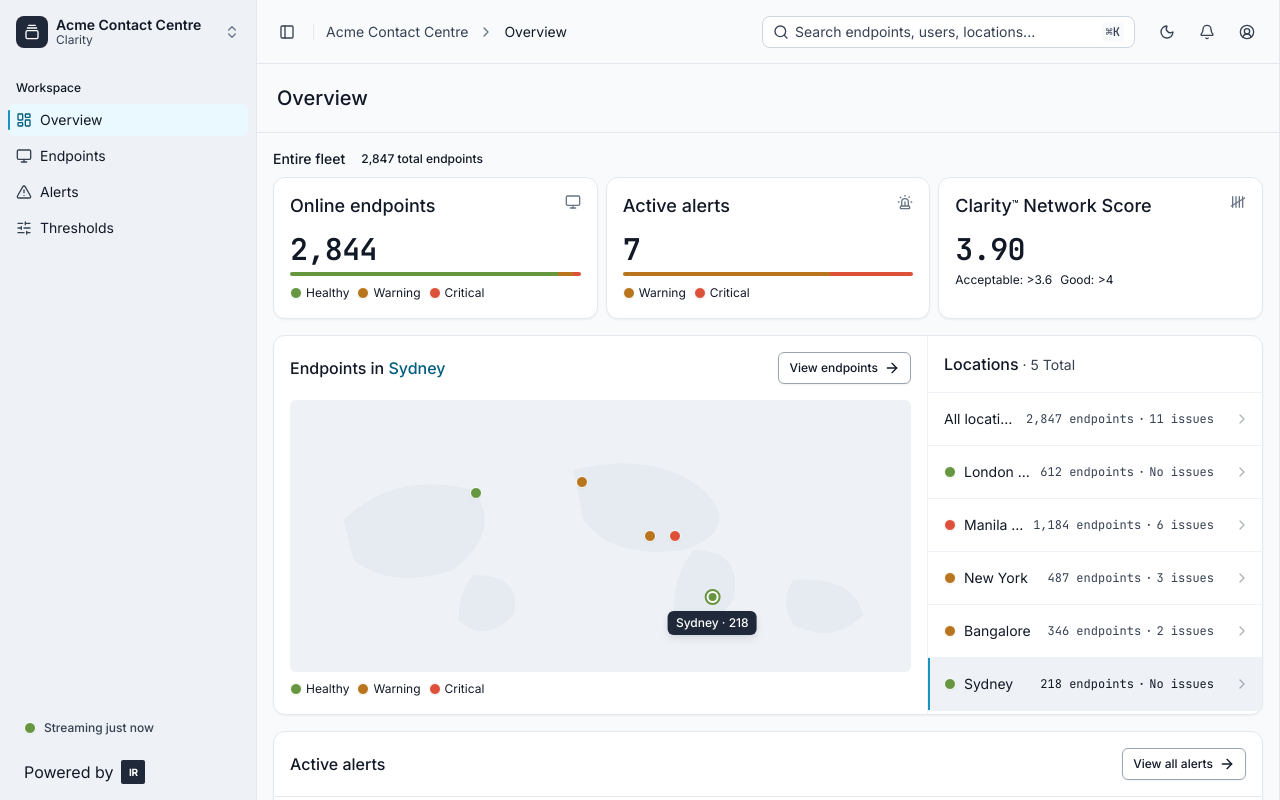
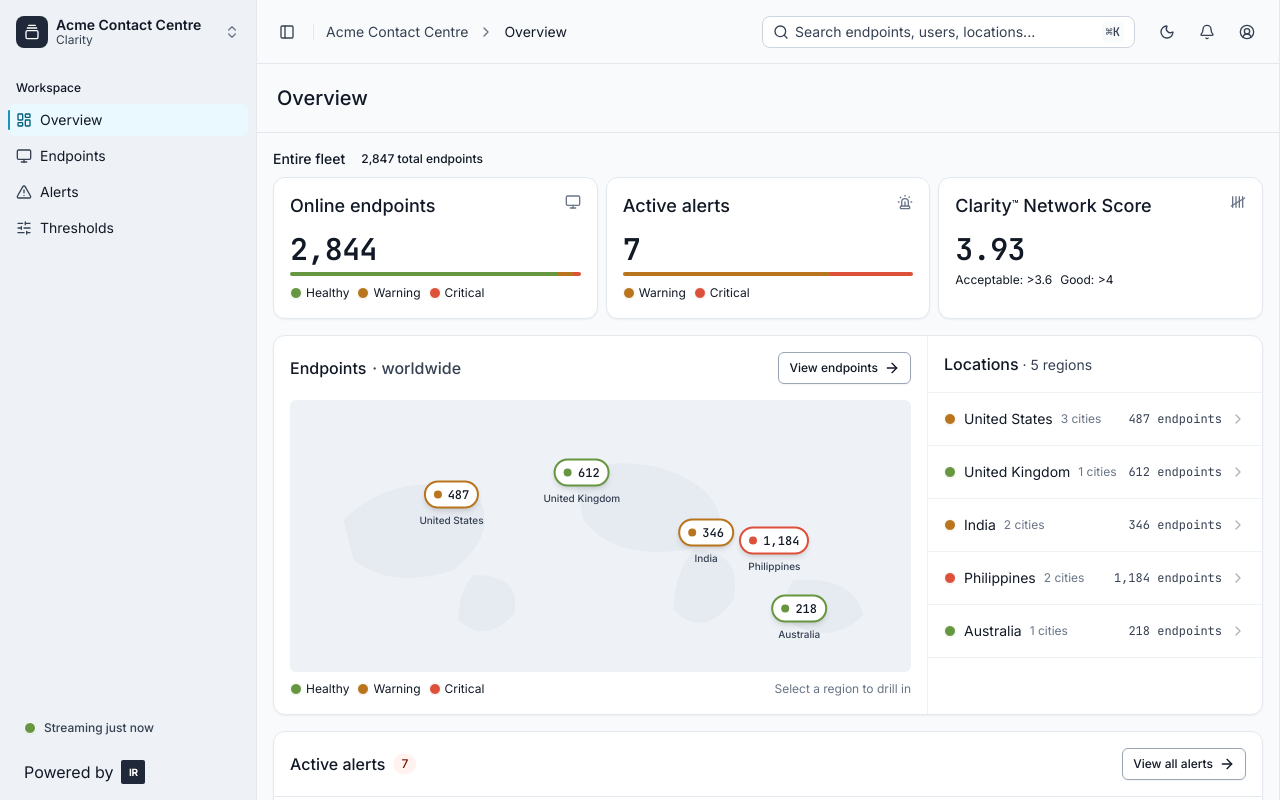
Before and after one commit to mynameiseeyern/Clarion-prototype, a React (Vite) app: page / in a window 1280 px wide. Built offline with nearby package versions, Linux system fonts and the light colour scheme.

Commit message:
Map clusters

```diff
--- a/src/components/dashboard/MapAndLocations.tsx
+++ b/src/components/dashboard/MapAndLocations.tsx
@@ -1,8 +1,12 @@
-import { ArrowRight, ChevronRight } from "lucide-react"
+import { useState } from "react"
+import { ArrowRight, ChevronRight, ArrowLeft } from "lucide-react"
 import { Card } from "@/components/ui/card"
 import { Button } from "@/components/ui/button"
 import { StatusDot, LegendItem } from "./primitives"
-import { locations, mapMarkers, locationById, type Status } from "@/data/dashboard"
+import {
+  locationById, citiesInCountry, countryById, countriesWithStats,
+  type Status, type LocationRow,
+} from "@/data/dashboard"
 
 const statusVar: Record<Status, string> = {
   healthy: "var(--status-healthy)",
@@ -10,27 +14,36 @@ const statusVar: Record<Status, string> = {
   critical: "var(--status-critical)",
 }
 
+/* ---------------- Map ---------------- */
 function MapPanel({
-  selectedId,
-  onSelect,
-  onViewEndpoints,
+  country, setCountry, selectedId, onSelect, onViewEndpoints,
 }: {
+  country: string | null
+  setCountry: (id: string | null) => void
   selectedId: string
   onSelect: (id: string) => void
   onViewEndpoints: (locId?: string) => void
 }) {
-  const selected = locationById(selectedId)
+  const cs = countriesWithStats()
+  const ctry = country ? countryById(country) : null
+  const cities = country ? citiesInCountry(country) : []
+
   return (
-    <div
-      className="flex w-full flex-col lg:w-[654px] lg:shrink-0"
-      style={{ borderRight: "1px solid var(--border-neutral-subtle)" }}
-    >
+    <div className="flex w-full flex-col lg:w-[654px] lg:shrink-0" style={{ borderRight: "1px solid var(--border-neutral-subtle)" }}>
       <div className="flex items-center justify-between p-4">
-        <h2 className="text-base font-medium" style={{ color: "var(--fg-neutral-emphasis)" }}>
-          Endpoints in{" "}
-          <span style={{ color: "var(--fg-link-default)" }}>{selected?.name ?? "—"}</span>
+        <h2 className="flex items-center gap-1.5 text-base font-medium" style={{ color: "var(--fg-neutral-emphasis)" }}>
+          {ctry ? (
+            <>
+              <button type="button" onClick={() => setCountry(null)} className="rounded p-0.5 transition-colors hover:bg-[var(--bg-neutral-subtle-hovered)]" style={{ color: "var(--fg-neutral-muted)" }} aria-label="Back to world">
+                <ArrowLeft className="size-4" />
+              </button>
+              Endpoints in <span style={{ color: "var(--fg-link-default)" }}>{ctry.name}</span>
+            </>
+          ) : (
+            <>Endpoints <span style={{ color: "var(--fg-neutral-muted)" }}>· worldwide</span></>
+          )}
         </h2>
-        <Button variant="outline" size="sm" className="gap-1.5" onClick={() => onViewEndpoints()}>
+        <Button variant="outline" size="sm" className="gap-1.5" onClick={() => onViewEndpoints(country ? undefined : "all")}>
           View endpoints
           <ArrowRight className="size-4" />
         </Button>
@@ -48,38 +61,37 @@ function MapPanel({
             </g>
           </svg>
 
-          {mapMarkers.map((m) => {
-            const loc = locationById(m.id)
+          {/* world view: country clusters */}
+          {!country && cs.map((c) => (
+            <button key={c.id} type="button" onClick={() => setCountry(c.id)} aria-label={c.name}
+              className="absolute flex -translate-x-1/2 -translate-y-1/2 flex-col items-center gap-1 focus:outline-none"
+              style={{ left: `${c.x}%`, top: `${c.y}%` }}>
+              <span className="flex items-center gap-1.5 rounded-full px-2 py-1 shadow-md transition-transform hover:scale-105"
+                style={{ background: "var(--bg-card)", border: `2px solid ${statusVar[c.status]}` }}>
+                <span className="size-2 rounded-full" style={{ background: statusVar[c.status] }} />
+                <span className="font-mono text-xs font-medium" style={{ color: "var(--fg-neutral-emphasis)" }}>{c.endpoints.toLocaleString()}</span>
+              </span>
+              <span className="rounded px-1 text-[10px] font-medium" style={{ color: "var(--fg-neutral-muted)" }}>{c.name}</span>
+            </button>
+          ))}
+
+          {/* country view: city markers */}
+          {country && cities.map((m) => {
             const isActive = m.id === selectedId
             return (
-              <button
-                key={m.id}
-                type="button"
-                onClick={() => onSelect(m.id)}
-                aria-label={loc?.name}
-                className="absolute -translate-x-1/2 -translate-y-1/2 focus:outline-none"
-                style={{ left: `${m.x}%`, top: `${m.y}%` }}
-              >
+              <button key={m.id} type="button" onClick={() => onSelect(m.id)} aria-label={m.name}
+                className="absolute -translate-x-1/2 -translate-y-1/2 focus:outline-none" style={{ left: `${m.x}%`, top: `${m.y}%` }}>
                 {isActive ? (
                   <span className="flex flex-col items-center gap-1.5">
-                    <span
-                      className="flex size-4 items-center justify-center rounded-full"
-                      style={{ border: `2px solid ${statusVar[m.status]}`, background: "var(--bg-card)" }}
-                    >
-                      <span className="size-2 rounded-full" style={{ background: statusVar[m.status] }} />
+                    <span className="flex size-4 items-center justify-center rounded-full" style={{ border: `2px solid ${statusVar[m.status ?? "healthy"]}`, background: "var(--bg-card)" }}>
+                      <span className="size-2 rounded-full" style={{ background: statusVar[m.status ?? "healthy"] }} />
                     </span>
-                    <span
-                      className="whitespace-nowrap rounded-md px-2 py-1 text-xs font-medium"
-                      style={{ background: "var(--bg-neutral-emphasis)", color: "var(--fg-on-neutral-emphasis)", boxShadow: "var(--shadow-md)" }}
-                    >
-                      {loc?.name} · {loc?.endpoints}
+                    <span className="whitespace-nowrap rounded-md px-2 py-1 text-xs font-medium" style={{ background: "var(--bg-neutral-emphasis)", color: "var(--fg-on-neutral-emphasis)", boxShadow: "var(--shadow-md)" }}>
+                      {m.name} · {m.endpoints}
                     </span>
                   </span>
                 ) : (
-                  <span
-                    className="block size-3 rounded-full transition-transform hover:scale-125"
-                    style={{ background: statusVar[m.status], border: "1px solid var(--bg-card)", boxShadow: "var(--shadow-xs)" }}
-                  />
+                  <span className="block size-3 rounded-full transition-transform hover:scale-125" style={{ background: statusVar[m.status ?? "healthy"], border: "1px solid var(--bg-card)", boxShadow: "var(--shadow-xs)" }} />
                 )}
               </button>
             )
@@ -90,84 +102,88 @@ function MapPanel({
           <LegendItem status="healthy" label="Healthy" />
           <LegendItem status="warning" label="Warning" />
           <LegendItem status="critical" label="Critical" />
+          {!country && <span className="ml-auto text-xs" style={{ color: "var(--fg-neutral-subtle)" }}>Select a region to drill in</span>}
         </div>
       </div>
     </div>
   )
 }
 
+/* ---------------- Locations / regions panel ---------------- */
 function LocationsPanel({
-  selectedId,
-  onSelect,
-  onViewEndpoints,
+  country, setCountry, selectedId, onSelect, onViewEndpoints, onAllLocations,
 }: {
+  country: string | null
+  setCountry: (id: string | null) => void
   selectedId: string
   onSelect: (id: string) => void
   onViewEndpoints: (locId?: string) => void
+  onAllLocations: () => void
 }) {
-  const totalEndpoints = locations.reduce((s, l) => s + l.endpoints, 0)
-  const totalIssues = locations.reduce((s, l) => s + l.issues, 0)
-
-  const rows = [
-    { id: "all", name: "All locations", status: undefined as Status | undefined, endpoints: totalEndpoints, issues: totalIssues },
-    ...locations,
-  ]
+  const cs = countriesWithStats()
+  const cities = country ? citiesInCountry(country) : []
+  const ctry = country ? countryById(country) : null
 
   return (
     <div className="flex min-w-px flex-1 flex-col">
+      {/* header */}
+      {ctry ? (
+        <button type="button" onClick={onAllLocations}
+          className="flex items-center gap-2 p-4 text-left transition-colors hover:bg-[var(--bg-neutral-subtle-hovered)]"
+          style={{ borderBottom: "1px solid var(--border-neutral-subtle)" }}>
+          <ArrowLeft className="size-4" style={{ color: "var(--fg-neutral-muted)" }} />
+          <span className="text-sm font-medium" style={{ color: "var(--fg-neutral-emphasis)" }}>All locations</span>
+          <span className="text-sm" style={{ color: "var(--fg-neutral-muted)" }}>· {ctry.name} · {cities.length} cities</span>
+        </button>
+      ) : (
         <div className="flex items-baseline gap-1 p-4" style={{ borderBottom: "1px solid var(--border-neutral-subtle)" }}>
           <span className="text-base font-medium" style={{ color: "var(--fg-neutral-emphasis)" }}>Locations</span>
-        <span className="text-sm" style={{ color: "var(--fg-neutral-muted)" }}>· {locations.length} Total</span>
+          <span className="text-sm" style={{ color: "var(--fg-neutral-muted)" }}>· {cs.length} regions</span>
         </div>
-      <div className="flex flex-col">
-        {rows.map((loc) => {
+      )}
+
+      {/* scrollable list */}
+      <div className="flex max-h-[312px] flex-col overflow-y-auto">
+        {!country
+          ? cs.map((c) => (
+              <button key={c.id} type="button" onClick={() => setCountry(c.id)}
+                className="group relative flex items-center justify-between gap-2 p-4 text-left transition-colors"
+                style={{ borderBottom: "1px solid var(--border-neutral-subtle)", background: "var(--bg-card)" }}
+                onMouseEnter={(e) => (e.currentTarget.style.background = "var(--bg-neutral-subtle-hovered)")}
+                onMouseLeave={(e) => (e.currentTarget.style.background = "var(--bg-card)")}>
+                <span className="flex min-w-px items-center gap-2">
+                  <StatusDot status={c.status} />
+                  <span className="truncate text-sm" style={{ color: "var(--fg-neutral-emphasis)" }}>{c.name}</span>
+                  <span className="shrink-0 text-xs" style={{ color: "var(--fg-neutral-subtle)" }}>{c.cityCount} cities</span>
+                </span>
+                <span className="flex shrink-0 items-center gap-2 whitespace-nowrap font-mono text-xs" style={{ color: "var(--fg-neutral-muted)" }}>
+                  <span>{c.endpoints.toLocaleString()} endpoints</span>
+                  <ChevronRight className="size-4 opacity-40 transition-opacity group-hover:opacity-100" />
+                </span>
+              </button>
+            ))
+          : cities.map((loc) => {
               const isSelected = loc.id === selectedId
               return (
-            <div
-              key={loc.id}
-              className="group relative flex items-stretch transition-colors"
-              style={{
-                borderBottom: "1px solid var(--border-neutral-subtle)",
-                background: isSelected ? "var(--bg-neutral-subtle-hovered)" : "var(--bg-card)",
-              }}
+                <div key={loc.id} className="group relative flex items-stretch transition-colors"
+                  style={{ borderBottom: "1px solid var(--border-neutral-subtle)", background: isSelected ? "var(--bg-neutral-subtle-hovered)" : "var(--bg-card)" }}
                   onMouseEnter={(e) => (e.currentTarget.style.background = "var(--bg-neutral-subtle-hovered)")}
-              onMouseLeave={(e) =>
-                (e.currentTarget.style.background = isSelected ? "var(--bg-neutral-subtle-hovered)" : "var(--bg-card)")
-              }
-            >
-              {isSelected && (
-                <span className="absolute left-0 top-0 h-full w-0.5" style={{ background: "var(--border-focused)" }} />
-              )}
-              {/* select / preview on map */}
-              <button
-                type="button"
-                onClick={() => onSelect(loc.id)}
-                className="flex min-w-px flex-1 items-center justify-between gap-2 py-4 pl-4 pr-2 text-left"
-              >
+                  onMouseLeave={(e) => (e.currentTarget.style.background = isSelected ? "var(--bg-neutral-subtle-hovered)" : "var(--bg-card)")}>
+                  {isSelected && <span className="absolute left-0 top-0 h-full w-0.5" style={{ background: "var(--border-focused)" }} />}
+                  <button type="button" onClick={() => onSelect(loc.id)} className="flex min-w-px flex-1 items-center justify-between gap-2 py-4 pl-4 pr-2 text-left">
                     <span className="flex min-w-px items-center gap-2">
                       {loc.status && <StatusDot status={loc.status} />}
                       <span className="truncate text-sm" style={{ color: "var(--fg-neutral-emphasis)" }}>{loc.name}</span>
                     </span>
-                <span
-                  className="flex shrink-0 items-center gap-1 whitespace-nowrap font-mono text-xs"
-                  style={{ color: isSelected ? "var(--fg-neutral-emphasis)" : "var(--fg-neutral-muted)" }}
-                >
+                    <span className="flex shrink-0 items-center gap-1 whitespace-nowrap font-mono text-xs" style={{ color: isSelected ? "var(--fg-neutral-emphasis)" : "var(--fg-neutral-muted)" }}>
                       <span>{loc.endpoints.toLocaleString()} endpoints</span>
                       <span>·</span>
                       <span>{loc.issues === 0 ? "No issues" : `${loc.issues} issues`}</span>
                     </span>
                   </button>
-              {/* drill into this location's endpoints */}
-              <button
-                type="button"
-                aria-label={`View ${loc.name} endpoints`}
-                onClick={() => onViewEndpoints(loc.id)}
-                className="flex w-10 shrink-0 items-center justify-center transition-colors hover:bg-[var(--bg-neutral-subtle-pressed)]"
-              >
-                <ChevronRight
-                  className="size-4 opacity-40 transition-opacity group-hover:opacity-100"
-                  style={{ color: "var(--fg-neutral-muted)" }}
-                />
+                  <button type="button" aria-label={`View ${loc.name} endpoints`} onClick={() => onViewEndpoints(loc.id)}
+                    className="flex w-10 shrink-0 items-center justify-center transition-colors hover:bg-[var(--bg-neutral-subtle-pressed)]">
+                    <ChevronRight className="size-4 opacity-40 transition-opacity group-hover:opacity-100" style={{ color: "var(--fg-neutral-muted)" }} />
                   </button>
                 </div>
               )
@@ -186,13 +202,28 @@ export function MapAndLocations({
   onSelect: (id: string) => void
   onViewEndpoints: (locId?: string) => void
 }) {
-  // map markers don't include "all"; fall back to a sensible marker target
-  const mapSelected = selectedId === "all" ? "sydney" : selectedId
+  // derive the initial drilled country from a selected city, else world view
+  const initialCountry = (() => {
+    const loc: LocationRow | undefined = selectedId === "all" ? undefined : locationById(selectedId)
+    return loc?.countryId ?? null
+  })()
+  const [country, setCountry] = useState<string | null>(initialCountry)
+
+  const handleSelectCity = (id: string) => {
+    const loc = locationById(id)
+    if (loc) setCountry(loc.countryId)
+    onSelect(id)
+  }
+  const handleAllLocations = () => {
+    setCountry(null)
+    onSelect("all")
+  }
+
   return (
     <Card className="w-full gap-0 overflow-hidden rounded-xl p-0">
       <div className="flex flex-col lg:flex-row">
-        <MapPanel selectedId={mapSelected} onSelect={onSelect} onViewEndpoints={onViewEndpoints} />
-        <LocationsPanel selectedId={selectedId} onSelect={onSelect} onViewEndpoints={onViewEndpoints} />
+        <MapPanel country={country} setCountry={setCountry} selectedId={selectedId} onSelect={handleSelectCity} onViewEndpoints={onViewEndpoints} />
+        <LocationsPanel country={country} setCountry={setCountry} selectedId={selectedId} onSelect={handleSelectCity} onViewEndpoints={onViewEndpoints} onAllLocations={handleAllLocations} />
       </div>
     </Card>
   )
--- a/src/data/dashboard.ts
+++ b/src/data/dashboard.ts
@@ -1,24 +1,33 @@
 // Dummy data for the Clarity Fleet dashboard (Overview).
-// Page-level data (endpoints/alerts/thresholds tables) is intentionally NOT
-// modelled yet — those nav pages are placeholders for now.
+// Locations are cities (centres) grouped into countries, so the map can cluster
+// by country and drill down country → cities. Country aggregates and the fleet
+// total (2,847 endpoints / 7 active alerts) are preserved across the split.
 
 export type Status = "healthy" | "warning" | "critical"
+
+export interface Country {
+  id: string
+  name: string
+  /** approx position on the stylised world map, % of container */
+  x: number
+  y: number
+}
 
 export interface LocationRow {
   id: string
   name: string
+  countryId: string
   status?: Status
   endpoints: number
-  /** "issues" shown in the locations panel */
   issues: number
-  /** active alerts contributing to the fleet KPI */
   activeAlerts: number
-  /** status breakdown (counts sum to `endpoints`) */
   healthy: number
   warning: number
   critical: number
-  /** Clarity Network Score 1.0–5.0 */
   score: number
+  /** approx position on the stylised world map, % of container */
+  x: number
+  y: number
 }
 
 export const fleet = {
@@ -26,15 +35,32 @@ export const fleet = {
   product: "Clarity",
 }
 
-export const locations: LocationRow[] = [
-  { id: "london", name: "London HQ", status: "healthy", endpoints: 612, issues: 0, activeAlerts: 0, healthy: 612, warning: 0, critical: 0, score: 4.41 },
-  { id: "manilla", name: "Manila CC", status: "critical", endpoints: 1184, issues: 6, activeAlerts: 4, healthy: 1031, warning: 89, critical: 64, score: 3.52 },
-  { id: "newyork", name: "New York", status: "warning", endpoints: 487, issues: 3, activeAlerts: 2, healthy: 441, warning: 38, critical: 8, score: 4.02 },
-  { id: "bangalore", name: "Bangalore", status: "warning", endpoints: 346, issues: 2, activeAlerts: 1, healthy: 318, warning: 24, critical: 4, score: 4.11 },
-  { id: "sydney", name: "Sydney", status: "healthy", endpoints: 218, issues: 0, activeAlerts: 0, healthy: 218, warning: 0, critical: 0, score: 4.36 },
+export const countries: Country[] = [
+  { id: "us", name: "United States", x: 26, y: 38 },
+  { id: "gb", name: "United Kingdom", x: 47, y: 30 },
+  { id: "in", name: "India", x: 67, y: 52 },
+  { id: "ph", name: "Philippines", x: 78, y: 55 },
+  { id: "au", name: "Australia", x: 82, y: 80 },
 ]
 
-export const DEFAULT_LOCATION = "sydney"
+export const locations: LocationRow[] = [
+  // United Kingdom
+  { id: "london", name: "London HQ", countryId: "gb", status: "healthy", endpoints: 612, issues: 0, activeAlerts: 0, healthy: 612, warning: 0, critical: 0, score: 4.41, x: 46, y: 28 },
+  // Philippines
+  { id: "manilla", name: "Manila CC", countryId: "ph", status: "critical", endpoints: 800, issues: 4, activeAlerts: 3, healthy: 700, warning: 55, critical: 45, score: 3.55, x: 77, y: 53 },
+  { id: "cebu", name: "Cebu", countryId: "ph", status: "warning", endpoints: 384, issues: 2, activeAlerts: 1, healthy: 331, warning: 34, critical: 19, score: 3.62, x: 79, y: 58 },
+  // United States
+  { id: "newyork", name: "New York", countryId: "us", status: "warning", endpoints: 240, issues: 2, activeAlerts: 1, healthy: 214, warning: 20, critical: 6, score: 3.98, x: 30, y: 36 },
+  { id: "austin", name: "Austin", countryId: "us", status: "warning", endpoints: 140, issues: 1, activeAlerts: 1, healthy: 130, warning: 8, critical: 2, score: 4.08, x: 23, y: 42 },
+  { id: "denver", name: "Denver", countryId: "us", status: "healthy", endpoints: 107, issues: 0, activeAlerts: 0, healthy: 97, warning: 10, critical: 0, score: 4.05, x: 21, y: 38 },
+  // India
+  { id: "bangalore", name: "Bangalore", countryId: "in", status: "warning", endpoints: 220, issues: 1, activeAlerts: 1, healthy: 202, warning: 15, critical: 3, score: 4.10, x: 66, y: 54 },
+  { id: "hyderabad", name: "Hyderabad", countryId: "in", status: "warning", endpoints: 126, issues: 1, activeAlerts: 0, healthy: 116, warning: 9, critical: 1, score: 4.13, x: 66, y: 50 },
+  // Australia
+  { id: "sydney", name: "Sydney", countryId: "au", status: "healthy", endpoints: 218, issues: 0, activeAlerts: 0, healthy: 218, warning: 0, critical: 0, score: 4.36, x: 84, y: 80 },
+]
+
+export const DEFAULT_LOCATION = "all"
 
 export interface FleetTotals {
   endpoints: number
@@ -68,22 +94,48 @@ export function locationById(id: string) {
   return locations.find((l) => l.id === id)
 }
 
-// ---- Map markers -----------------------------------------------------------
+// ---- Countries (clusters of cities) ----------------------------------------
 
-export interface MapMarker {
-  id: string
-  status: Status
-  x: number
-  y: number
+export function countryById(id: string) {
+  return countries.find((c) => c.id === id)
 }
 
-export const mapMarkers: MapMarker[] = [
-  { id: "london", status: "healthy", x: 30, y: 34 },
-  { id: "newyork", status: "warning", x: 47, y: 30 },
-  { id: "bangalore", status: "warning", x: 58, y: 50 },
-  { id: "manilla", status: "critical", x: 62, y: 50 },
-  { id: "sydney", status: "healthy", x: 68, y: 78 },
-]
+export function citiesInCountry(countryId: string) {
+  return locations.filter((l) => l.countryId === countryId)
+}
+
+export interface CountryStats extends Country {
+  endpoints: number
+  issues: number
+  activeAlerts: number
+  status: Status
+  cityCount: number
+}
+
+/** worst status among a country's cities */
+function worstStatus(rows: LocationRow[]): Status {
+  if (rows.some((r) => r.status === "critical")) return "critical"
+  if (rows.some((r) => r.status === "warning")) return "warning"
+  return "healthy"
+}
+
+export function countryStats(countryId: string): CountryStats | undefined {
+  const c = countryById(countryId)
+  if (!c) return undefined
+  const cities = citiesInCountry(countryId)
+  return {
+    ...c,
+    endpoints: cities.reduce((s, l) => s + l.endpoints, 0),
+    issues: cities.reduce((s, l) => s + l.issues, 0),
+    activeAlerts: cities.reduce((s, l) => s + l.activeAlerts, 0),
+    status: worstStatus(cities),
+    cityCount: cities.length,
+  }
+}
+
+export function countriesWithStats(): CountryStats[] {
+  return countries.map((c) => countryStats(c.id)!).filter(Boolean)
+}
 
 // ---- Recent activity (per location, last 24h) ------------------------------
 
@@ -95,9 +147,13 @@ export interface RecentActivity {
 
 const recentByLocation: Record<string, RecentActivity> = {
   london: { resolved: 5, avgTime: "14m", autoFixed: 4 },
-  manilla: { resolved: 22, avgTime: "31m", autoFixed: 9 },
-  newyork: { resolved: 11, avgTime: "19m", autoFixed: 6 },
-  bangalore: { resolved: 8, avgTime: "24m", autoFixed: 5 },
+  manilla: { resolved: 18, avgTime: "31m", autoFixed: 7 },
+  cebu: { resolved: 9, avgTime: "27m", autoFixed: 4 },
+  newyork: { resolved: 7, avgTime: "19m", autoFixed: 4 },
+  austin: { resolved: 4, avgTime: "16m", autoFixed: 3 },
+  denver: { resolved: 3, avgTime: "15m", autoFixed: 2 },
+  bangalore: { resolved: 6, avgTime: "24m", autoFixed: 4 },
+  hyderabad: { resolved: 4, avgTime: "21m", autoFixed: 2 },
   sydney: { resolved: 3, avgTime: "22m", autoFixed: 3 },
 }
 
```
Also changed, not shown: src/data/endpoints.ts (+6 -1 lines). Lines whose indentation alone changed are shown as unchanged.
